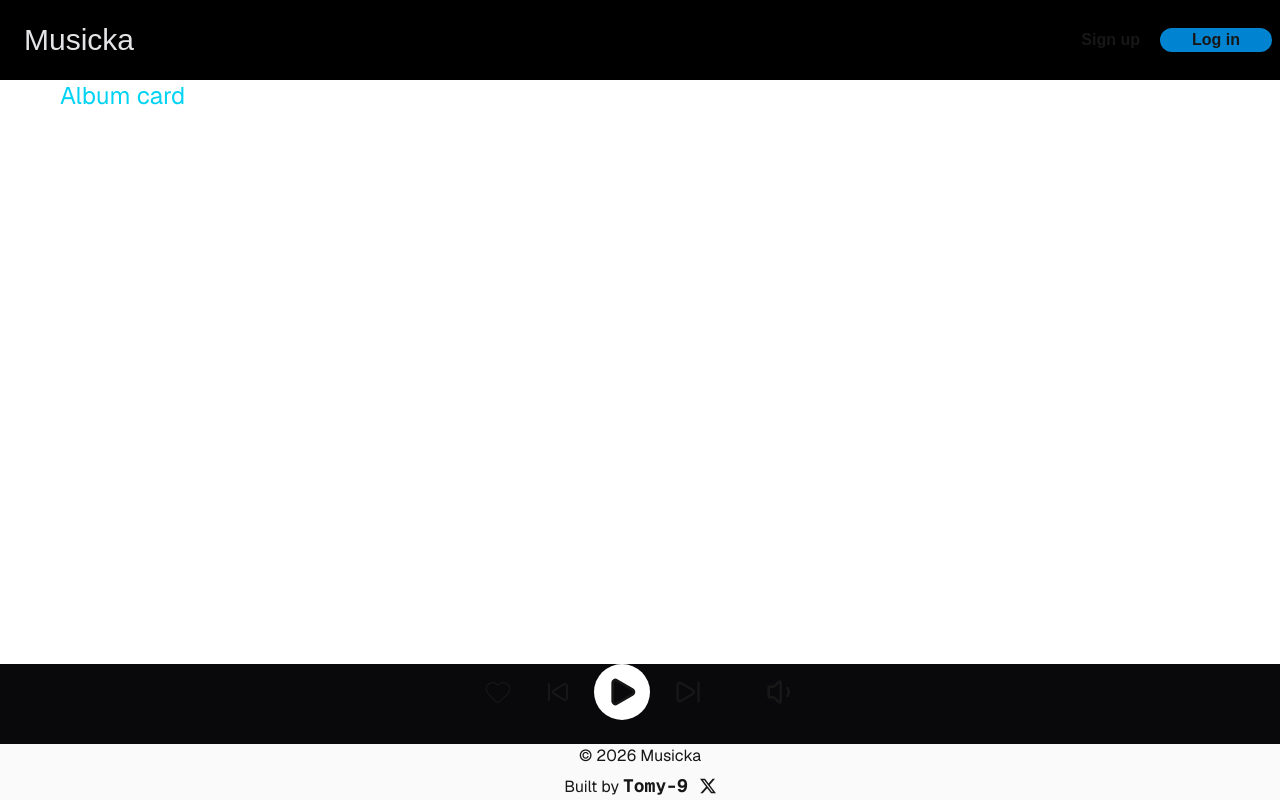
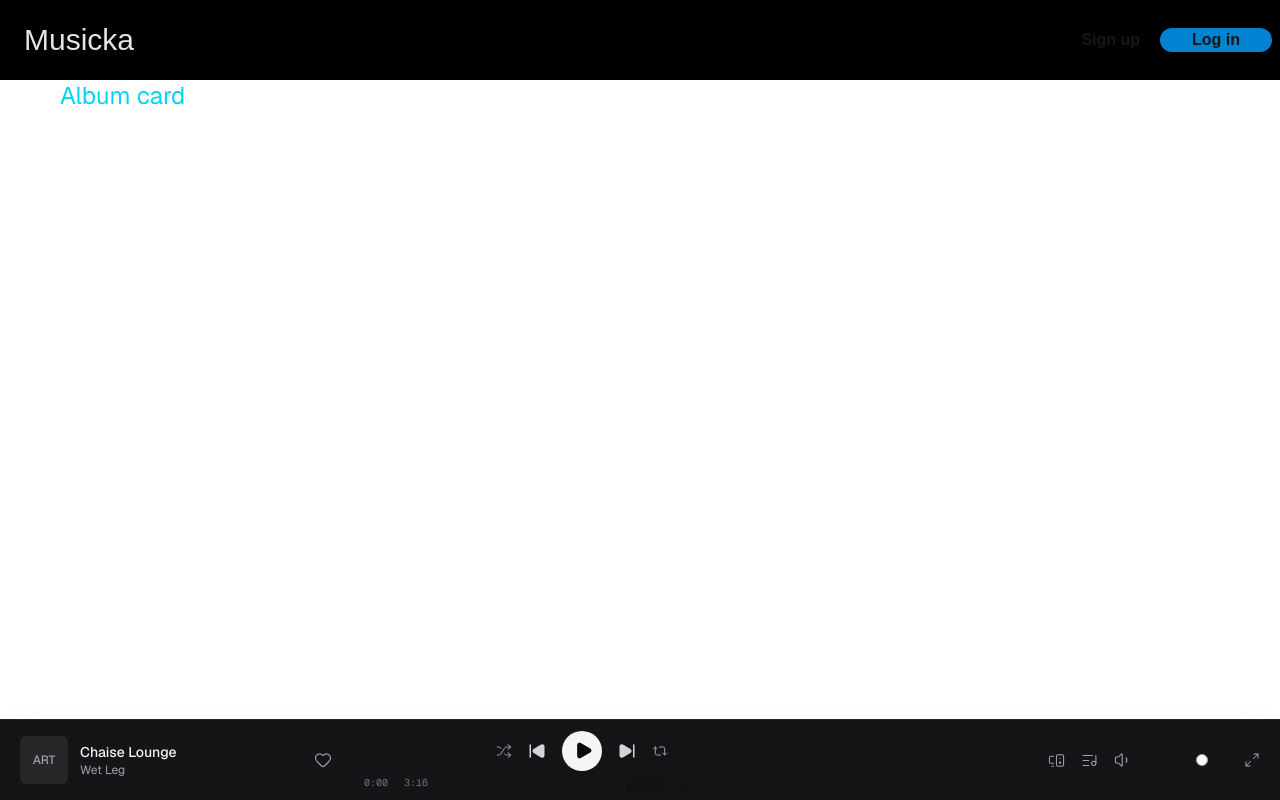
Before and after one commit to Tomi-9/Musicka, a Next.js app: page / in a window 1280 px wide. Built offline with nearby package versions, Linux system fonts and the light colour scheme.

Commit message:
Refine Spotify-style media player

```diff
--- a/components/ui/mediaplayer.tsx
+++ b/components/ui/mediaplayer.tsx
@@ -1,51 +1,95 @@
 'use client'
 
-import { useState } from 'react';
-//import { MusicSlider } from '@/components/ui/seekslider';
+import { useState } from 'react'
+import {
+  Heart,
+  ListMusic,
+  Maximize2,
+  MonitorSpeaker,
+  Pause,
+  Play,
+  Repeat2,
+  Shuffle,
+  SkipBack,
+  SkipForward,
+  Volume1,
+} from 'lucide-react'
 import { Slider } from '@/components/ui/slider'
-import {
-    Play,
-    Pause,
-    VolumeX,
-    SkipForward,
-    SkipBack,
-    Volume1,
-    Heart,
-} from 'lucide-react';
-
 
 export function MediaPlayer() {
-    const [playing, setPlaying] = useState<boolean>(false);
-    const [favourite, setFavourite] = useState<boolean>(false);
+  const [playing, setPlaying] = useState(false)
+  const [favourite, setFavourite] = useState(false)
 
   return (
-        <div className="bg-zinc-950 w-screen h-20 overflow-x-hidden">
-            <div className="flex flex-row gap-8 items-center justify-center">
+    <section
+      aria-label="Media player"
+      className="fixed inset-x-0 bottom-0 z-40 border-t border-zinc-800 bg-zinc-950/95 px-3 py-2 text-zinc-100 shadow-2xl backdrop-blur-md sm:px-5"
+    >
+      <div className="mx-auto flex min-h-16 max-w-screen-xl items-center gap-3 sm:gap-6">
+        <div className="flex min-w-0 flex-1 items-center gap-3 sm:min-w-52 sm:max-w-xs">
+          <div className="flex size-12 shrink-0 items-center justify-center rounded-md bg-zinc-800 text-xs font-medium text-zinc-400">
+            ART
+          </div>
+          <div className="min-w-0">
+            <p className="truncate text-sm font-medium">Chaise Lounge</p>
+            <p className="truncate text-xs text-zinc-400">Wet Leg</p>
+          </div>
           <button
-                    onClick={() => setFavourite(!favourite)}>
-                 {favourite ? <Heart className="fill-[#dc2626] text-red-600 w-8 h-7" strokeWidth={1} /> :
-                 <Heart className="w-8 h-7" strokeWidth={1} />}
+            type="button"
+            aria-label={favourite ? 'Remove from favourites' : 'Add to favourites'}
+            aria-pressed={favourite}
+            onClick={() => setFavourite((value) => !value)}
+            className="ml-auto shrink-0 rounded-full p-2 text-zinc-400 transition-colors hover:text-zinc-100 focus-visible:outline-none focus-visible:ring-2 focus-visible:ring-zinc-400"
+          >
+            <Heart className={favourite ? 'fill-red-600 text-red-600' : ''} size={18} strokeWidth={1.5} />
           </button>
-                <div className="flex flex-row gap-6 items-center justify-center">
-                    <SkipBack />
+        </div>
+
+        <div className="flex flex-1 flex-col gap-1 sm:max-w-2xl">
+          <div className="flex items-center justify-center gap-4">
+            <button type="button" aria-label="Shuffle" className="hidden text-zinc-400 transition-colors hover:text-zinc-100 sm:block">
+              <Shuffle size={16} strokeWidth={1.5} />
+            </button>
+            <button type="button" aria-label="Previous track" className="text-zinc-300 transition-colors hover:text-zinc-100">
+              <SkipBack size={18} fill="currentColor" />
+            </button>
             <button
-                        onClick={() => setPlaying(!playing)}
+              type="button"
+              aria-label={playing ? 'Pause' : 'Play'}
+              aria-pressed={playing}
+              onClick={() => setPlaying((value) => !value)}
+              className="flex size-10 items-center justify-center rounded-full bg-zinc-100 text-zinc-950 transition-transform hover:scale-105 focus-visible:outline-none focus-visible:ring-2 focus-visible:ring-zinc-400"
             >
-                        {playing ? <Pause className="w-14 h-14 fill-[#09090b] bg-white rounded-full p-3" strokeWidth={1} /> : <Play className="w-14 h-14 fill-[#09090b] bg-white rounded-full p-3" />}
+              {playing ? <Pause size={19} fill="currentColor" /> : <Play className="ml-0.5" size={19} fill="currentColor" />}
             </button>
-                    <SkipForward className="w-7 h-7" />
+            <button type="button" aria-label="Next track" className="text-zinc-300 transition-colors hover:text-zinc-100">
+              <SkipForward size={18} fill="currentColor" />
+            </button>
+            <button type="button" aria-label="Repeat" className="hidden text-zinc-400 transition-colors hover:text-zinc-100 sm:block">
+              <Repeat2 size={16} strokeWidth={1.5} />
+            </button>
           </div>
-                <div><Slider defaultValue={[33]} max={100} step={1} /> </div>
-                <Volume1 className="w-8 h-8" />
+          <div className="hidden items-center gap-2 sm:flex">
+            <span className="font-mono text-[10px] text-zinc-500">0:00</span>
+            <Slider aria-label="Song progress" defaultValue={[0]} max={100} step={1} className="[&_[data-slot=slider-track]]:h-1 [&_[data-slot=slider-thumb]]:size-3" />
+            <span className="font-mono text-[10px] text-zinc-500">3:16</span>
           </div>
         </div>
-    );
-};
 
-/* <Play />
-<Pause />
-<VolumeX className=""/>
-<SkipForward />
-<SkipBack />
-<Volume1 />
-<Heart /> */
+        <div className="hidden items-center justify-end gap-4 text-zinc-400 sm:flex sm:min-w-52 sm:flex-1">
+          <button type="button" aria-label="Connect to a device" className="transition-colors hover:text-zinc-100">
+            <MonitorSpeaker size={17} strokeWidth={1.5} />
+          </button>
+          <button type="button" aria-label="Open queue" className="transition-colors hover:text-zinc-100">
+            <ListMusic size={17} strokeWidth={1.5} />
+          </button>
+          <Volume1 size={18} strokeWidth={1.5} />
+          <Slider aria-label="Volume" defaultValue={[70]} max={100} step={1} className="w-20 [&_[data-slot=slider-track]]:h-1 [&_[data-slot=slider-thumb]]:size-3" />
+          <button type="button" aria-label="Fullscreen player" className="transition-colors hover:text-zinc-100">
+            <Maximize2 size={16} strokeWidth={1.5} />
+          </button>
+        </div>
+      </div>
+    </section>
+  )
+}
```
Lines whose indentation alone changed are shown as unchanged.
